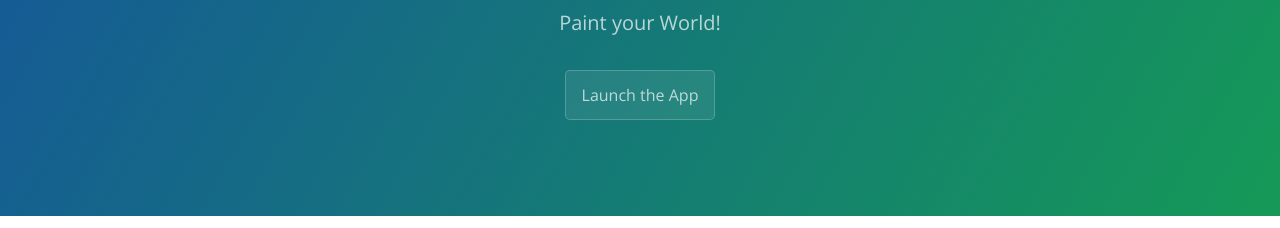
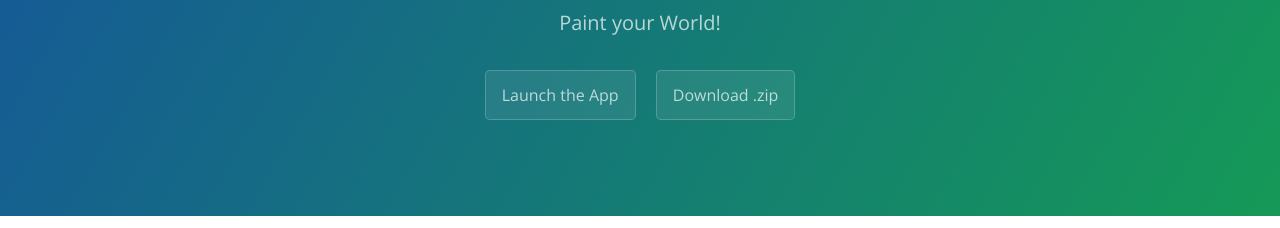
Before and after one commit to DhiMalo/ColorCustomizer, a plain HTML site: page index.html in a window 1280 px wide. Shown: the part 167-395 px from the top of the page. Drawn offline with nearby package versions, Linux system fonts and the light colour scheme.

Commit message:
Enable 'download as zip' button

```diff
--- a/index.html
+++ b/index.html
@@ -15,7 +15,7 @@
       <h2 class="project-tagline">Paint your World!</h2>
       <a href="index2.html" target="_blank" class="btn">Launch the App</a>
       <!--<a href="https://github.com/DhiMalo/ColorCustomizer" class="btn">View on GitHub</a>-->
-      <!--<a href="https://github.com/DhiMalo/ColorCustomizer/zipball/master" class="btn">Download .zip</a>-->
+      <a href="https://github.com/DhiMalo/ColorCustomizer/zipball/master" class="btn">Download .zip</a>
       <!--<a href="https://github.com/DhiMalo/ColorCustomizer/tarball/master" class="btn">Download .tar.gz</a>-->
     </section>
 
```
